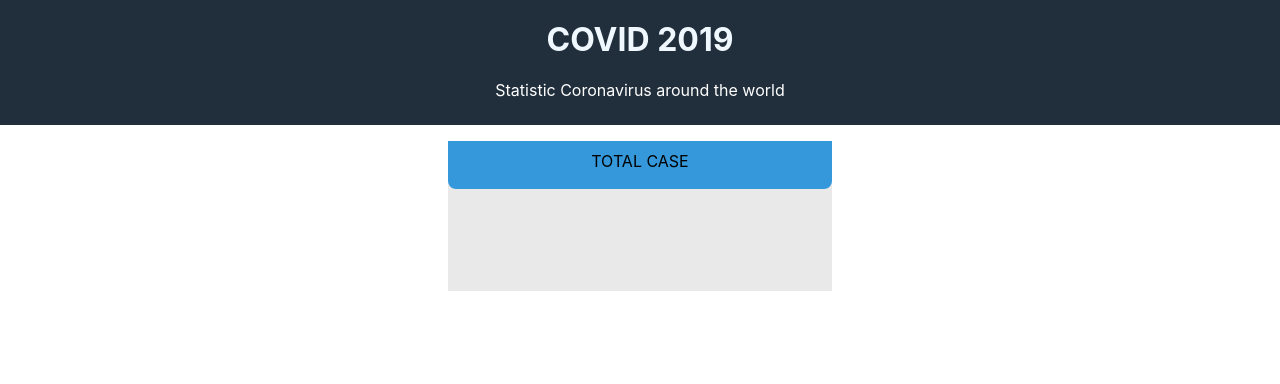
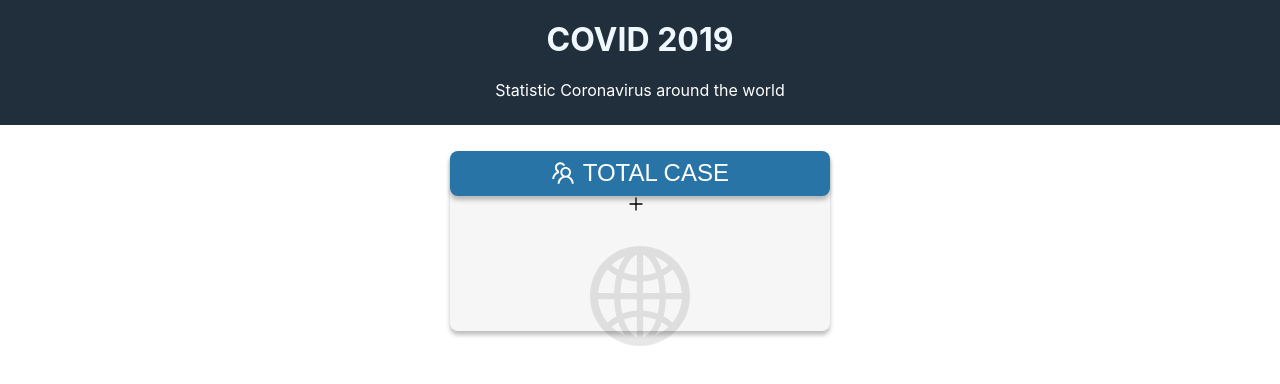
Before and after one commit to MMONN/project-covid, a React (Create React App) app: page / in a window 1280 px wide. Shown: the top 384 px of the page. Built offline with nearby package versions, Linux system fonts and the light colour scheme; no server answers; a web font is replaced by a local one.

Commit message:
edit file css and html total page

```diff
--- a/src/TotalCase.js
+++ b/src/TotalCase.js
@@ -1,12 +1,21 @@
 import React from 'react'
 import './Totalcasecss.css'
+import { TeamOutlined,PlusOutlined,GlobalOutlined } from '@ant-design/icons';
 
 const TotalCase = props => {
       return (
             <div className="box">
-                  <p className="Headname">TOTAL CASE</p>
-                  <p>{props.mes.totalcase}</p>
-                  <p>{props.mes.newCase}</p>
+                  <div className="Headname">
+                        <TeamOutlined />
+                        <p >TOTAL CASE</p>
+                  </div>
+                  <p className="totalcase">{props.mes.totalcase}</p>
+                  <div className="newcase">
+                        <PlusOutlined />
+                        <p className="newcase">{props.mes.newCase}</p>
+                  </div>
+                  <GlobalOutlined />
+
             </div>
       )
 }
--- a/src/Totalcasecss.css
+++ b/src/Totalcasecss.css
@@ -1,14 +1,58 @@
 .box{
-    width: 30%;
-    height: 150px;
-    background-color: #e9e9e9;
-    margin: auto;
+    width: 380px;
+    height: 180px;
+    background-color: #F6F6F6;
+    margin: 2% auto ;
+    border-radius: 8px ;
+    box-shadow: 0px 4px 4px rgba(0, 0, 0, 0.25);
 }
 .Headname{
       width: 100%;
       height: 25%;
-      background-color: #3498DB;
-      border-radius: 0 0 8px 8px ;
+      background-color: #2874A6;
+      border-radius: 8px ;
       text-align: center;
-      padding: 10px 0 0 0 ;
+      color: #fff;
+      font-size: 24px;
+      font-weight: 500;
+      box-shadow: 0px 4px 4px rgba(0, 0, 0, 0.25);
+      display: flex;
+      justify-content: center;
+      align-items: center;
 }
+.Headname p{
+    margin: 0;
+    text-align: center;
+    font-family: 'Kanit', sans-serif;
+    padding-left: 2%;
+}
+.totalcase{
+    text-align: center;
+    font-size: 48px;
+    font-weight: 600;
+    margin: 0;
+    font-family: 'Kanit', sans-serif;
+}
+.newcase{
+    display: flex !important;
+    justify-content: center;
+    align-items: center;
+}
+.newcase p{
+    text-align: center;
+    font-size: 28px;
+    font-weight: 400;
+    font-family: 'Kanit', sans-serif;
+    margin: 0;
+    padding-left: 2%;
+}
+span.anticon.anticon-global{
+    opacity: 0.09;
+    text-align: center;
+    position: absolute;
+    margin: auto;
+    top: 37%;
+    left: 50%;
+    transform: translate(-50%,-50%);
+    font-size: 100px
+}
```
